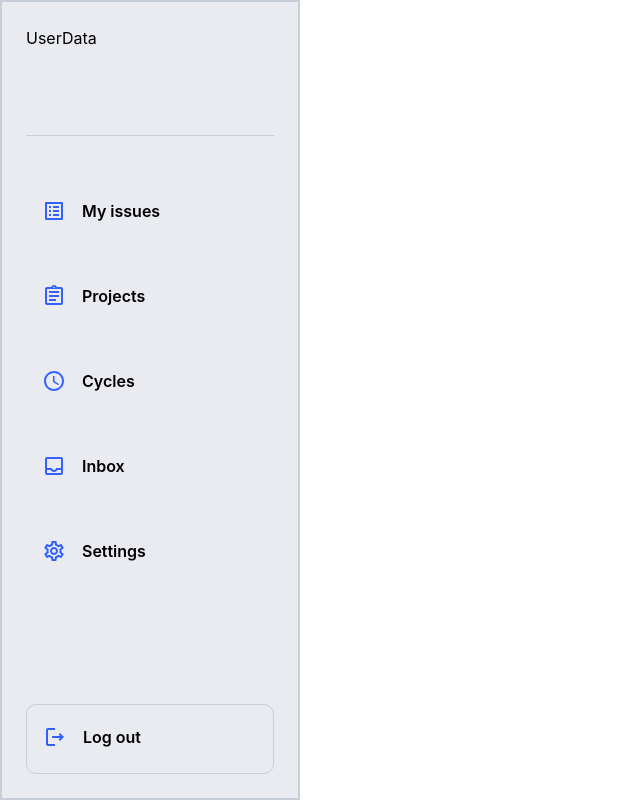
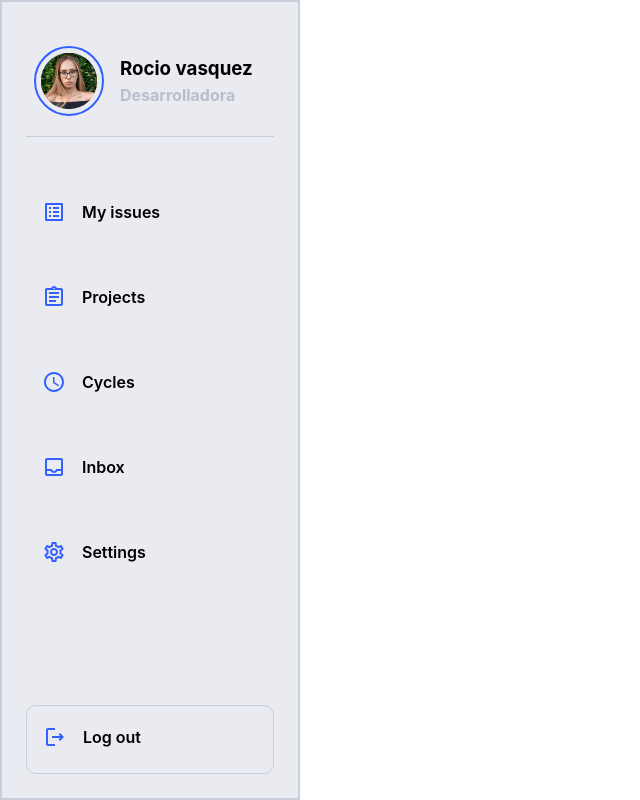
Before and after one commit to nds-fsd/linear, a React app in the folder frontend/: page / in a window 1280 px wide. Shown: the whole page, without its empty margins (0-640 px from the left). Built offline with nearby package versions, Linux system fonts and the light colour scheme; the HTML template or start-up script is replaced by a standard one.

Commit message:
targetitauserdata

```diff
--- a/frontend/src/components/sidebar/sidebar.jsx
+++ b/frontend/src/components/sidebar/sidebar.jsx
@@ -1,4 +1,5 @@
 import React from "react";
+import UserDatacard from "../userdatacard/userdatacard";
 import { NavLink } from "react-router-dom";
 import ListAltOutlinedIcon from "@mui/icons-material/ListAltOutlined";
 import AssignmentOutlinedIcon from "@mui/icons-material/AssignmentOutlined";
@@ -6,6 +7,7 @@ import QueryBuilderOutlinedIcon from "@mui/icons-material/QueryBuilderOutlined";
 import InboxOutlinedIcon from "@mui/icons-material/InboxOutlined";
 import SettingsOutlinedIcon from "@mui/icons-material/SettingsOutlined";
 import LogoutOutlinedIcon from "@mui/icons-material/LogoutOutlined";
+import userImage from "../../assets/imageUser.jpeg"
 import {
   HOME,
   USERS,
@@ -21,7 +23,8 @@ import sideBarStyles from "./sidebar.module.css";
 const Sidebar = () => {
   return (
     <div className={sideBarStyles.sidebarContainer}>
-      <div className={sideBarStyles.userData}>UserData</div>
+      <UserDatacard/>
+
       <nav className={sideBarStyles.navBar}>
         <ul className={sideBarStyles.list}>
           <li className={sideBarStyles.listItem}>
--- a/frontend/src/components/sidebar/sidebar.module.css
+++ b/frontend/src/components/sidebar/sidebar.module.css
@@ -8,11 +8,6 @@
     gap:1%;
     border:var(--gray-color) solid 2px;
     background-color: var(--main-bg-color);
-}
-
-.userData{
-    height:19%;
-    border-bottom:1px solid var(--gray-color) ;
 }
 
 .navBar{
--- /dev/null
+++ b/frontend/src/components/userdatacard/userdatacard.jsx
@@ -0,0 +1,17 @@
+import userDatacardStyles from './userdatacard.module.css'
+import userImage from '../../assets/imageUser.jpeg'
+
+const UserDatacard = () =>{
+
+
+return (
+    <div className={userDatacardStyles.userData}>
+        <img src={userImage}  className={userDatacardStyles.img} alt="" />
+        <div className={userDatacardStyles.userDataContainer}>
+          <h3> Rocio vasquez</h3>
+          <p> Desarrolladora</p>
+        </div>
+    </div>
+   )
+}
+export default UserDatacard ;
--- /dev/null
+++ b/frontend/src/components/userdatacard/userdatacard.module.css
@@ -0,0 +1,38 @@
+
+.userData{
+    display: flex;
+    align-items: center;
+    gap:1em;
+    height:19%;
+    border-bottom:1px solid var(--gray-color) ;
+    padding: 0.5em;
+}
+
+.img{
+    border-radius:  50%;
+    height: 70px;
+    border: 2px solid var(--accent-color);
+    padding: 0.3em;
+}
+
+.userDataContainer{
+
+    display: flex;
+    flex-direction: column;
+}
+
+.userDataContainer > h3{
+    padding: 0;
+    margin: 0;
+
+
+ }
+
+.userDataContainer > p {
+
+    padding: 0;
+    margin: 0;
+    color: var(--darkgray-color);
+    font-weight: bold;
+
+}
--- a/frontend/src/index.css
+++ b/frontend/src/index.css
@@ -15,6 +15,7 @@
   --main-bg-color: #E9EBF0;
   --accent-color:  #3361FF;
   --gray-color:   #C7CED9;
+  --darkgray-color: #B8BFCC;
 
 
 }
--- a/frontend/src/pages/home/home.jsx
+++ b/frontend/src/pages/home/home.jsx
@@ -22,6 +22,7 @@ const Home = () => {
   return (
     <div className={homeStyles.home}>
       <Sidebar />
+
       <Routes>
         <Route path={HOME} element={<Outlet />}>
               <Route path={MY_ISSUES} element={<MyIssues />} />
```
Also changed, not shown: frontend/src/assets/imageUser.jpeg (added), frontend/src/pages/home/home.module.css (line endings or trailing spaces).
